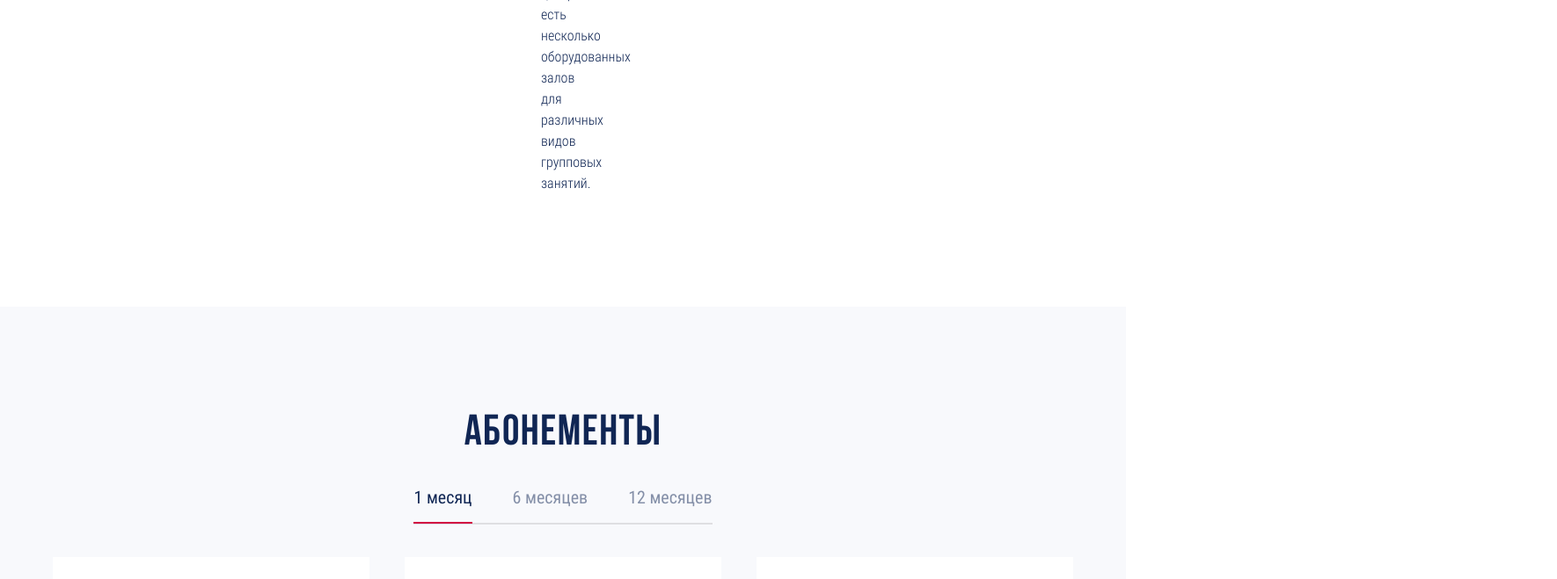
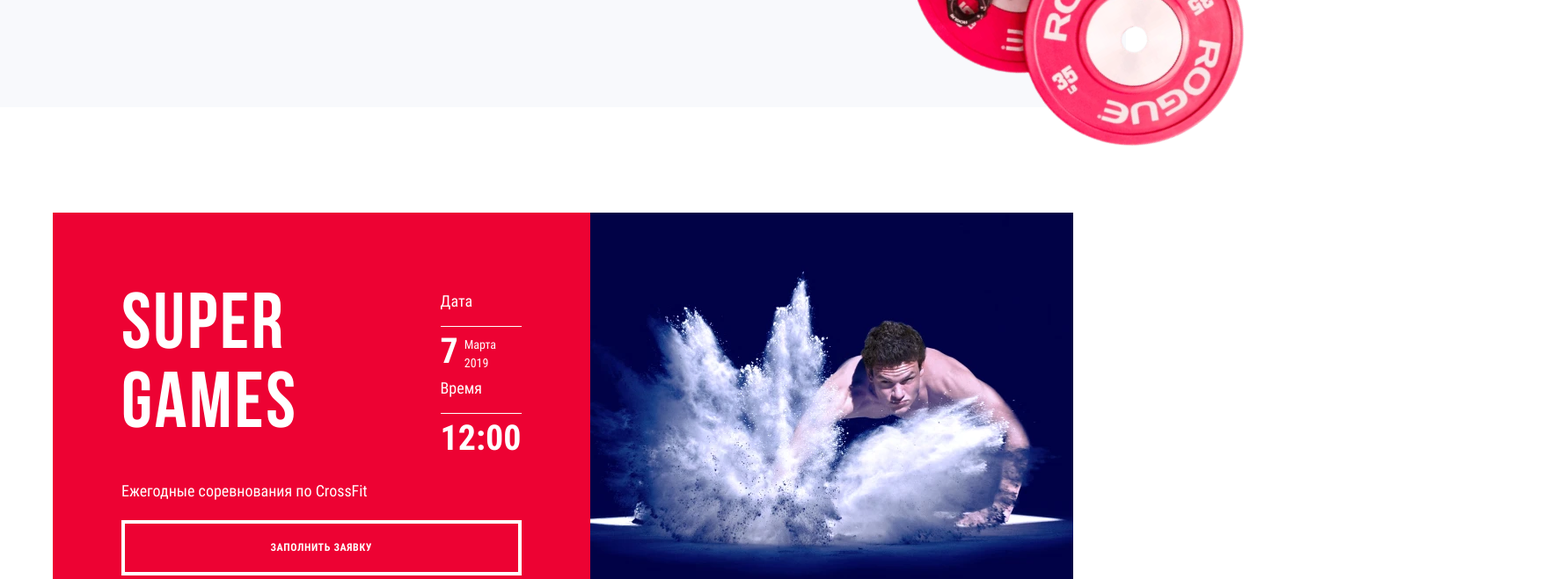
Before and after one commit to 13epanda/supergym, a website built with webpack: page source/index.html in a window 1280 px wide. Shown: the part 2141-2800 px from the top of the page at 88% size, 1770 px wide, since content can reach past the window. Built offline with nearby package versions, Linux system fonts and the light colour scheme; files whose address does not match are found by name; a web font is replaced by a local one.

Commit message:
fixed promo

```diff
--- a/source/index.html
+++ b/source/index.html
@@ -291,15 +291,13 @@
         <section class="container promo">
           <div class="promo__content">
             <h2>SUPER GAMES</h2>
+            <p class="promo__title">Дата</p>
             <div class="promo__date">
-              <div class="promo__title">Дата</div>
               <p>7</p>
               <span>Марта 2019</span>
             </div>
-            <div class="promo__time">
-              <div class="promo__title">Время</div>
-              <p>12:00</p>
-            </div>
+            <p class="promo__title">Время</p>
+            <p class="promo__time">12:00</p>
             <p class="promo__description">Ежегодные соревнования по CrossFit</p>
             <a href="#" class="btn btn-primary promo__btn" aria-label="Оставить заявку на участие в соревновании.">заполнить заявку</a>
           </div>
--- a/source/sass/blocks/gym.scss
+++ b/source/sass/blocks/gym.scss
@@ -18,7 +18,7 @@
 
 .gym__text {
   width: 355px;
-  padding: 50px calc(50vw - 145px) 0;
+  padding-top: 50px;
   margin-left: 60px;
   color: $color-sapphire;
 
@@ -32,6 +32,7 @@
   @include vp-767 {
     width: 100%;
     margin: 0;
+    padding: 50px calc(50vw - 145px) 0;
     text-align: left;
   }
 }
--- a/source/sass/blocks/promo.scss
+++ b/source/sass/blocks/promo.scss
@@ -4,21 +4,36 @@
   display: flex;
   justify-content: flex-start;
   align-items: stretch;
+
+  @include vp-767 {
+    flex-wrap: wrap;
+  }
 }
 
 .promo__content {
   padding: 87px 78px;
-  width: 500px;
+  min-width: 500px;
   min-height: 500px;
   background-color: $color-torch-red;
   display: grid;
   grid-template-columns: 1fr 92px;
   column-gap: 50px;
-  row-gap: 32px;
+
+  @include vp-1199 {
+    grid-template-columns: 1fr 56px;
+    padding: 51px 45px;
+    min-width: 292px;
+    min-height: 292px;
+    column-gap: 29px;
+  }
+
+  @include vp-767 {
+    width: 100%;
+  }
 }
 
 .promo h2 {
-  grid-row: 1/3;
+  grid-row: 1/5;
   margin-top: 0;
   margin-bottom: 0;
   font-family: $ff-bebas-neue;
@@ -26,6 +41,71 @@
   line-height: 90px;
   letter-spacing: 0.03em;
   color: $color-default-white;
+
+  @include vp-1199 {
+    font-size: 52px;
+    line-height: 52px;
+  }
+}
+
+.promo__title {
+  margin-top: 0;
+  margin-bottom: 0;
+  padding-bottom: 13px;
+  border-bottom: 1px solid $color-default-white;
+  font-family: $ff-roboto;
+  font-style: normal;
+  font-weight: 400;
+  font-size: 18px;
+  line-height: 27px;
+  color: $color-default-white;
+
+  @include vp-1199 {
+    font-size: 12px;
+    line-height: 18px;
+  }
+}
+
+.promo__date {
+  width: 45px;
+  display: flex;
+  align-items: flex-start;
+}
+
+.promo__date p {
+  margin-right: 7px;
+}
+
+.promo__date span {
+  margin-top: 10px;
+  font-family: $ff-roboto;
+  font-style: normal;
+  font-weight: 400;
+  font-size: 14px;
+  line-height: 21px;
+  color: $color-default-white;
+
+  @include vp-1199 {
+    font-size: 10px;
+    line-height: 15px;
+  }
+}
+
+.promo__date p,
+.promo__time {
+  margin-top: 0;
+  margin-bottom: 0;
+  font-family: $ff-roboto;
+  font-style: normal;
+  font-weight: 700;
+  font-size: 40px;
+  line-height: 55px;
+  color: $color-default-white;
+
+  @include vp-1199 {
+    font-size: 24px;
+    line-height: 36px;
+  }
 }
 
 .promo__description {
@@ -35,16 +115,27 @@
   font-size: 18px;
   line-height: 27px;
   color: $color-default-white;
+
+  @include vp-1199 {
+    font-size: 12px;
+    line-height: 18px;
+  }
 }
 
-.promo__btn {
+.promo__content .promo__btn {
+  margin: 0;
   grid-column: 1/-1;
   width: 100%;
 }
 
 .promo__image {
   width: 660px;
-  height: 100%;
+  height: auto;
+  background-color: $color-cobalt;
+
+  @include vp-767 {
+    width: 100%;
+  }
 }
 
 .promo__image img {
```
Also changed, not shown: build/css/style.css, build/css/style.min.css, build/index.html, 1 other file.
